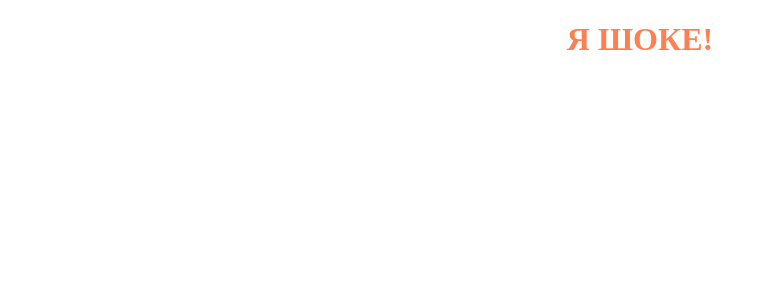
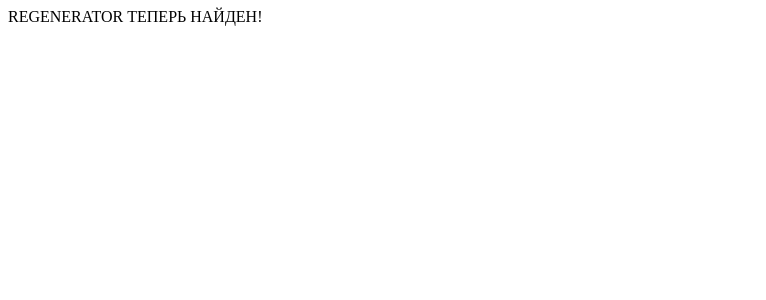
Before and after one commit to Kalinnikov2n/NanoChat, a React app: page / in a window 1280 px wide. Shown: the top 300 px of the page, without its empty margins (0-766 px from the left). Built offline with nearby package versions, Linux system fonts and the light colour scheme.

Commit message:
решил Regenerator is not defined чтоб пользоваться async/await

```diff
--- a/src/components/App.js
+++ b/src/components/App.js
@@ -1,12 +1,12 @@
 import React, { Component } from "react";
-
 import '../public/styles/index.css';
+import ChatWindow from "./ChatWindow";
 
 class App extends Component {
     render() {
         return (
             <div>
-                <h1>Я  ШОКЕ!</h1>
+                <ChatWindow/>
             </div>
         );
     }
--- /dev/null
+++ b/src/components/ChatWindow.js
@@ -0,0 +1,18 @@
+import React, { Component } from 'react';
+const regeneratorRuntime =  require("regenerator-runtime");
+
+
+class ChatWindow extends Component {
+    reg = async() =>{
+        console.log("find!!")
+    }
+  render(){
+      return(
+      <div onClick={this.reg}>
+          REGENERATOR ТЕПЕРЬ НАЙДЕН!
+      </div>
+      )
+  }
+}
+
+export default ChatWindow;
--- a/src/public/js/index.js
+++ b/src/public/js/index.js
@@ -1,5 +1,6 @@
 import React from "react";
 import ReactDOM from "react-dom";
 import App from '../../components/App'
+const regeneratorRuntime =  require("regenerator-runtime");
 
 ReactDOM.render( <App />, document.getElementById("root"));
--- a/webpack.config.js
+++ b/webpack.config.js
@@ -24,5 +24,5 @@ module.exports = {
     new HtmlWebpackPlugin({
       template: "./src/public/index.html"
     })
-  ]
+  ],
 };
```
Also changed, not shown: package.json (+9 -1 lines), .babelrc, 1 other file (tests, documents, lock files or other folders).
